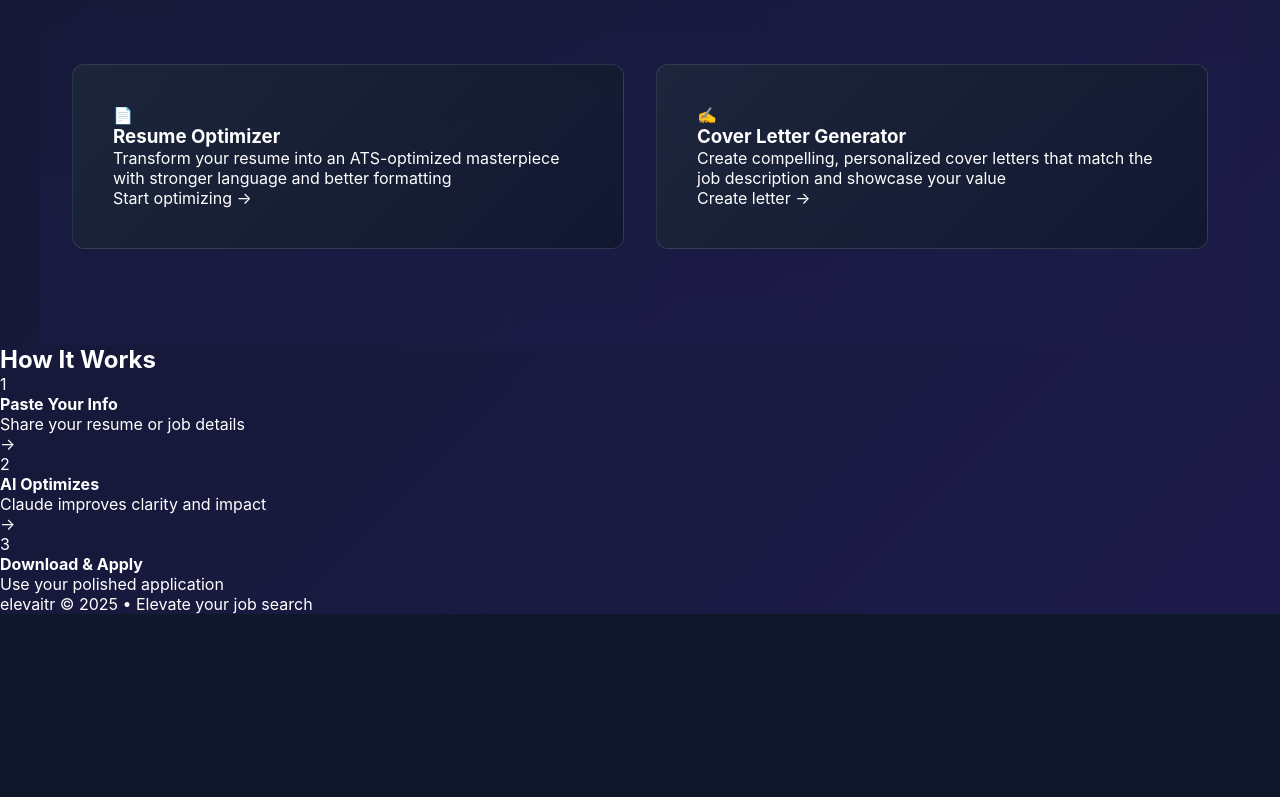
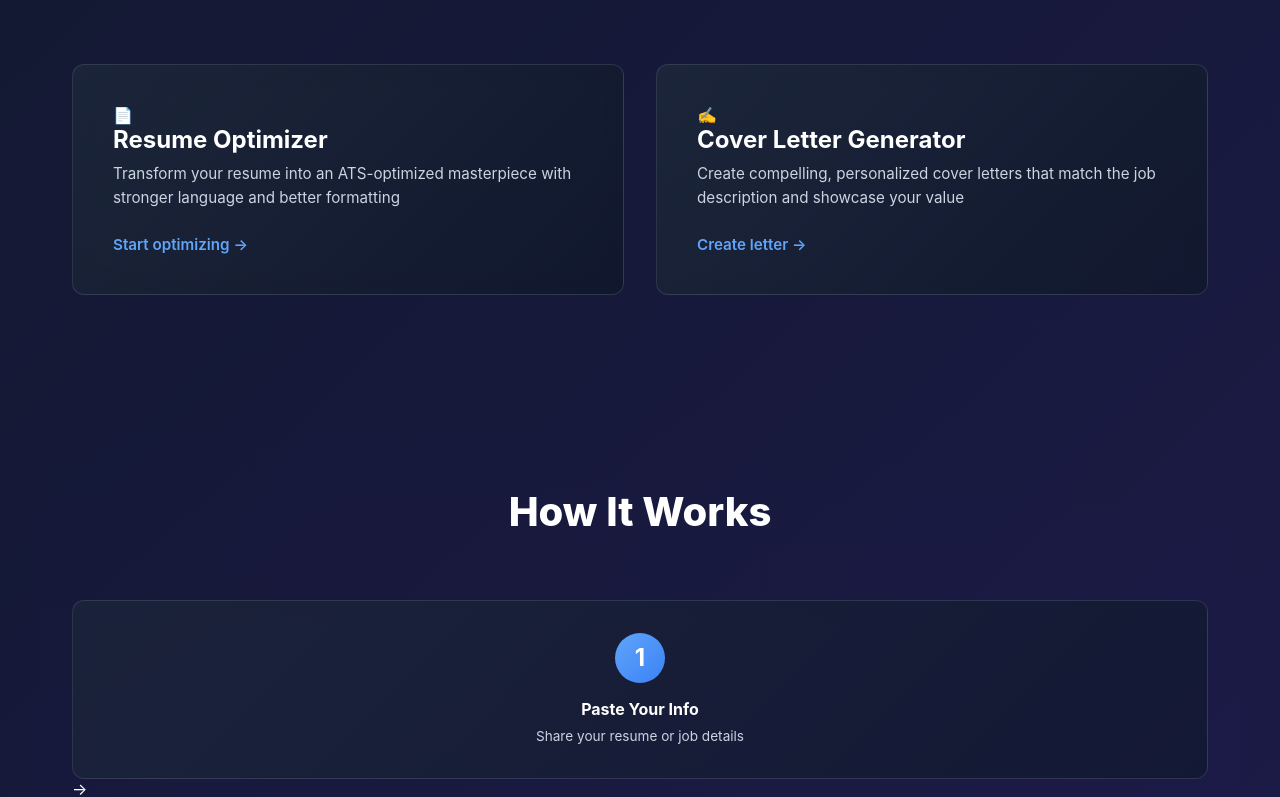
Before and after one commit to birthquake/job-suite, a React (Vite) app: page / in a window 1280 px wide. Shown: the part 945-1742 px from the top of the page. Before the commit the page ends 1559 px from the top, so only its background shows below. Built offline with nearby package versions, Linux system fonts and the light colour scheme.

Commit message:
Update App.css

```diff
--- a/src/App.css
+++ b/src/App.css
@@ -148,7 +148,6 @@ body {
   padding: 6rem 2rem;
   max-width: 1200px;
   margin: 0 auto;
-  background: linear-gradient(180deg, rgba(15, 23, 42, 0) 0%, rgba(30, 27, 75, 0.5) 100%);
 }
 
 .tools-section h2 {
@@ -176,3 +175,343 @@ body {
 }
 
 .tool-card:hover {
+  border-color: rgba(96, 165, 250, 0.5);
+  background: linear-gradient(135deg, rgba(30, 41, 59, 1) 0%, rgba(15, 23, 42, 1) 100%);
+  transform: translateY(-5px);
+  box-shadow: 0 20px 40px rgba(96, 165, 250, 0.2);
+}
+
+.tool-icon-wrapper {
+  display: flex;
+  align-items: center;
+  justify-content: center;
+  width: 60px;
+  height: 60px;
+  background: linear-gradient(135deg, rgba(96, 165, 250, 0.1) 0%, rgba(59, 130, 246, 0.1) 100%);
+  border-radius: 10px;
+  margin-bottom: 1.5rem;
+  color: #60a5fa;
+}
+
+.tool-icon-wrapper svg {
+  width: 32px;
+  height: 32px;
+  stroke-width: 1.5;
+}
+
+.tool-card h3 {
+  font-size: 1.5rem;
+  margin-bottom: 0.5rem;
+  color: white;
+}
+
+.tool-card p {
+  color: #cbd5e1;
+  font-size: 0.95rem;
+  line-height: 1.6;
+  margin-bottom: 1.5rem;
+}
+
+.tool-cta {
+  color: #60a5fa;
+  font-weight: 600;
+  font-size: 0.95rem;
+}
+
+/* How Section */
+.how-section {
+  padding: 6rem 2rem;
+  max-width: 1200px;
+  margin: 0 auto;
+  background: linear-gradient(180deg, rgba(15, 23, 42, 0) 0%, rgba(30, 27, 75, 0.3) 100%);
+}
+
+.how-section h2 {
+  font-size: 2.5rem;
+  font-weight: 800;
+  text-align: center;
+  margin-bottom: 4rem;
+  color: white;
+}
+
+.steps-wrapper {
+  display: flex;
+  align-items: center;
+  justify-content: center;
+  gap: 2rem;
+  flex-wrap: wrap;
+  max-width: 900px;
+  margin: 0 auto;
+}
+
+.step {
+  background: linear-gradient(135deg, rgba(30, 41, 59, 0.6) 0%, rgba(15, 23, 42, 0.6) 100%);
+  border: 1px solid rgba(148, 163, 184, 0.2);
+  border-radius: 12px;
+  padding: 2rem 1.5rem;
+  text-align: center;
+  flex: 0 0 180px;
+  backdrop-filter: blur(10px);
+}
+
+.step-number {
+  background: linear-gradient(135deg, #60a5fa 0%, #3b82f6 100%);
+  color: white;
+  width: 50px;
+  height: 50px;
+  border-radius: 50%;
+  display: flex;
+  align-items: center;
+  justify-content: center;
+  font-size: 1.5rem;
+  font-weight: 700;
+  margin: 0 auto 1rem;
+}
+
+.step h4 {
+  color: white;
+  margin-bottom: 0.5rem;
+  font-size: 1rem;
+}
+
+.step p {
+  color: #cbd5e1;
+  font-size: 0.85rem;
+  line-height: 1.4;
+}
+
+.step-connector {
+  color: #60a5fa;
+  font-size: 1.5rem;
+  font-weight: bold;
+  flex: 0 0 auto;
+}
+
+/* Footer */
+.footer {
+  text-align: center;
+  padding: 2rem;
+  color: #94a3b8;
+  border-top: 1px solid rgba(148, 163, 184, 0.1);
+}
+
+/* ===== TOOL PAGES ===== */
+
+.tool-container {
+  background: linear-gradient(135deg, #0f172a 0%, #1e1b4b 100%);
+  min-height: 100vh;
+  padding: 2rem;
+  color: white;
+}
+
+.tool-header {
+  max-width: 900px;
+  margin: 0 auto 2rem;
+  display: flex;
+  justify-content: space-between;
+  align-items: center;
+  padding-bottom: 1.5rem;
+  border-bottom: 1px solid rgba(148, 163, 184, 0.2);
+}
+
+.back-button {
+  background: none;
+  border: none;
+  color: #60a5fa;
+  font-size: 1rem;
+  cursor: pointer;
+  transition: color 0.3s;
+}
+
+.back-button:hover {
+  color: #93c5fd;
+}
+
+.tool-header h2 {
+  font-size: 1.8rem;
+  font-weight: 700;
+}
+
+.tool-content {
+  max-width: 900px;
+  margin: 0 auto;
+  background: linear-gradient(135deg, rgba(30, 41, 59, 0.5) 0%, rgba(15, 23, 42, 0.5) 100%);
+  border: 1px solid rgba(148, 163, 184, 0.2);
+  border-radius: 12px;
+  padding: 2.5rem;
+  backdrop-filter: blur(10px);
+}
+
+.tool-content h3 {
+  font-size: 1.5rem;
+  margin-bottom: 0.5rem;
+  color: white;
+}
+
+.section-description {
+  color: #cbd5e1;
+  margin-bottom: 2rem;
+  font-size: 0.95rem;
+}
+
+.input-group {
+  margin-bottom: 1.5rem;
+}
+
+.input-group label {
+  display: block;
+  color: #cbd5e1;
+  font-size: 0.9rem;
+  font-weight: 600;
+  margin-bottom: 0.5rem;
+}
+
+.resume-input {
+  width: 100%;
+  height: 250px;
+  padding: 1rem;
+  font-size: 0.95rem;
+  border: 1px solid rgba(148, 163, 184, 0.3);
+  border-radius: 8px;
+  font-family: 'Courier New', monospace;
+  resize: vertical;
+  background: rgba(15, 23, 42, 0.8);
+  color: white;
+  transition: all 0.3s;
+}
+
+.resume-input:focus {
+  outline: none;
+  border-color: #60a5fa;
+  box-shadow: 0 0 0 3px rgba(96, 165, 250, 0.1);
+}
+
+.optimize-button {
+  width: 100%;
+  padding: 1rem;
+  font-size: 1rem;
+  font-weight: 600;
+  background: linear-gradient(135deg, #60a5fa 0%, #3b82f6 100%);
+  color: white;
+  border: none;
+  border-radius: 8px;
+  cursor: pointer;
+  transition: all 0.3s;
+  margin-top: 1.5rem;
+  box-shadow: 0 10px 25px rgba(96, 165, 250, 0.3);
+}
+
+.optimize-button:hover:not(:disabled) {
+  transform: translateY(-2px);
+  box-shadow: 0 15px 35px rgba(96, 165, 250, 0.4);
+}
+
+.optimize-button:disabled {
+  opacity: 0.7;
+  cursor: not-allowed;
+}
+
+.result-box {
+  background: rgba(15, 23, 42, 0.6);
+  border: 1px solid rgba(148, 163, 184, 0.2);
+  border-radius: 8px;
+  padding: 1.5rem;
+  max-height: 450px;
+  overflow-y: auto;
+  white-space: pre-wrap;
+  word-wrap: break-word;
+  font-family: 'Courier New', monospace;
+  font-size: 0.9rem;
+  line-height: 1.8;
+  color: #cbd5e1;
+  margin-top: 1.5rem;
+}
+
+.button-group {
+  display: flex;
+  gap: 1rem;
+  margin-top: 1.5rem;
+}
+
+.download-button,
+.optimize-again-button {
+  flex: 1;
+  padding: 0.85rem;
+  font-size: 0.95rem;
+  font-weight: 600;
+  border: none;
+  border-radius: 8px;
+  cursor: pointer;
+  transition: all 0.3s;
+}
+
+.download-button {
+  background: linear-gradient(135deg, #10b981 0%, #059669 100%);
+  color: white;
+  box-shadow: 0 10px 25px rgba(16, 185, 129, 0.3);
+}
+
+.download-button:hover {
+  transform: translateY(-2px);
+  box-shadow: 0 15px 35px rgba(16, 185, 129, 0.4);
+}
+
+.optimize-again-button {
+  background: rgba(148, 163, 184, 0.2);
+  color: #cbd5e1;
+  border: 1px solid rgba(148, 163, 184, 0.4);
+}
+
+.optimize-again-button:hover {
+  background: rgba(148, 163, 184, 0.3);
+  border-color: rgba(148, 163, 184, 0.6);
+}
+
+.error {
+  color: #fca5a5;
+  background: rgba(220, 38, 38, 0.1);
+  padding: 1rem;
+  border-radius: 8px;
+  margin-top: 1rem;
+  border-left: 4px solid #dc2626;
+  font-size: 0.95rem;
+}
+
+@keyframes slideUp {
+  from {
+    opacity: 0;
+    transform: translateY(30px);
+  }
+  to {
+    opacity: 1;
+    transform: translateY(0);
+  }
+}
+
+@media (max-width: 768px) {
+  .hero-content h1 {
+    font-size: 2rem;
+  }
+
+  .tools-section h2,
+  .how-section h2 {
+    font-size: 1.8rem;
+  }
+
+  .steps {
+    flex-direction: column;
+    gap: 1rem;
+  }
+
+  .step-arrow {
+    transform: rotate(90deg);
+  }
+
+  .button-group {
+    flex-direction: column;
+  }
+
+  .nav-links {
+    gap: 1rem;
+  }
+}
```
